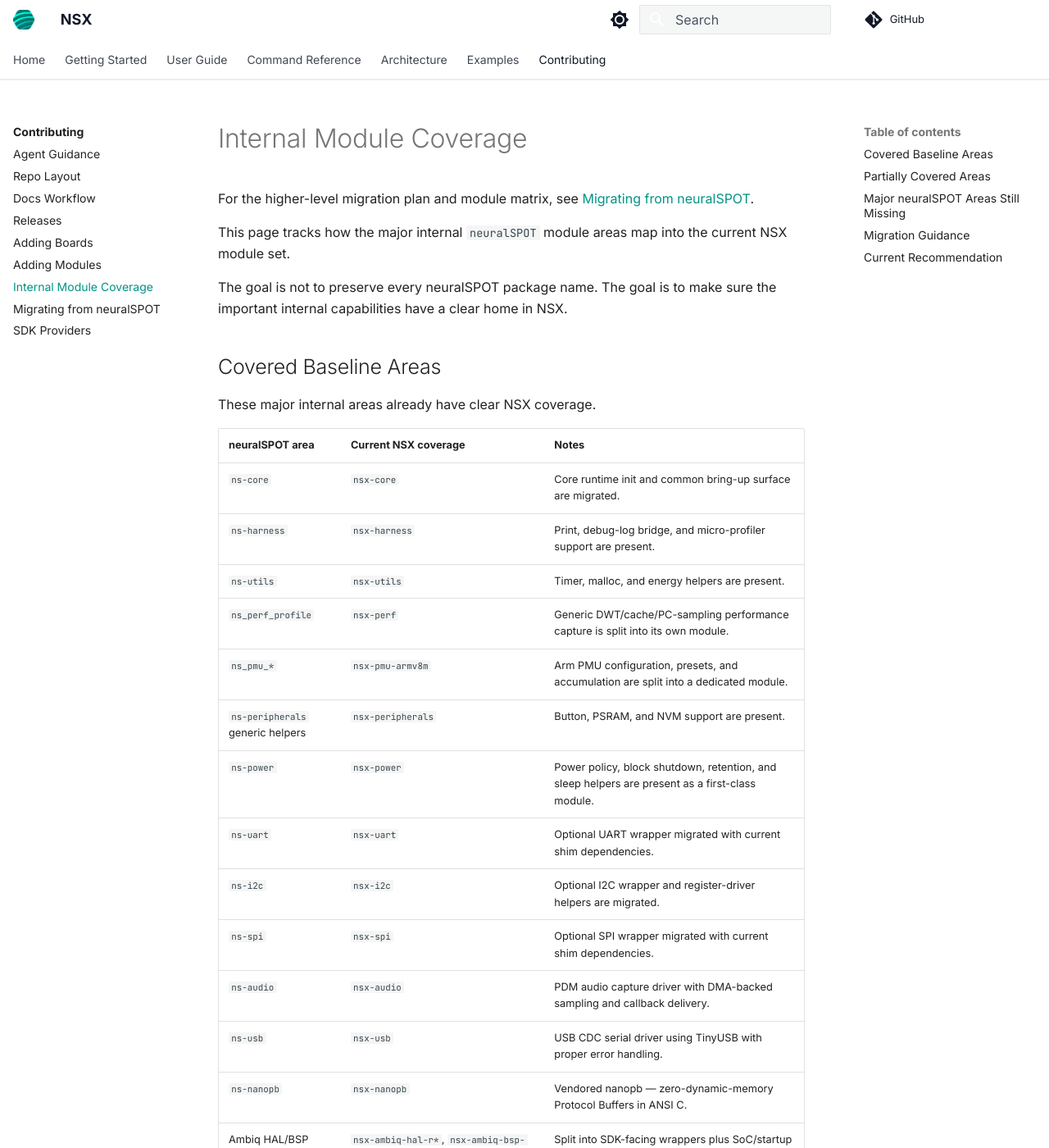
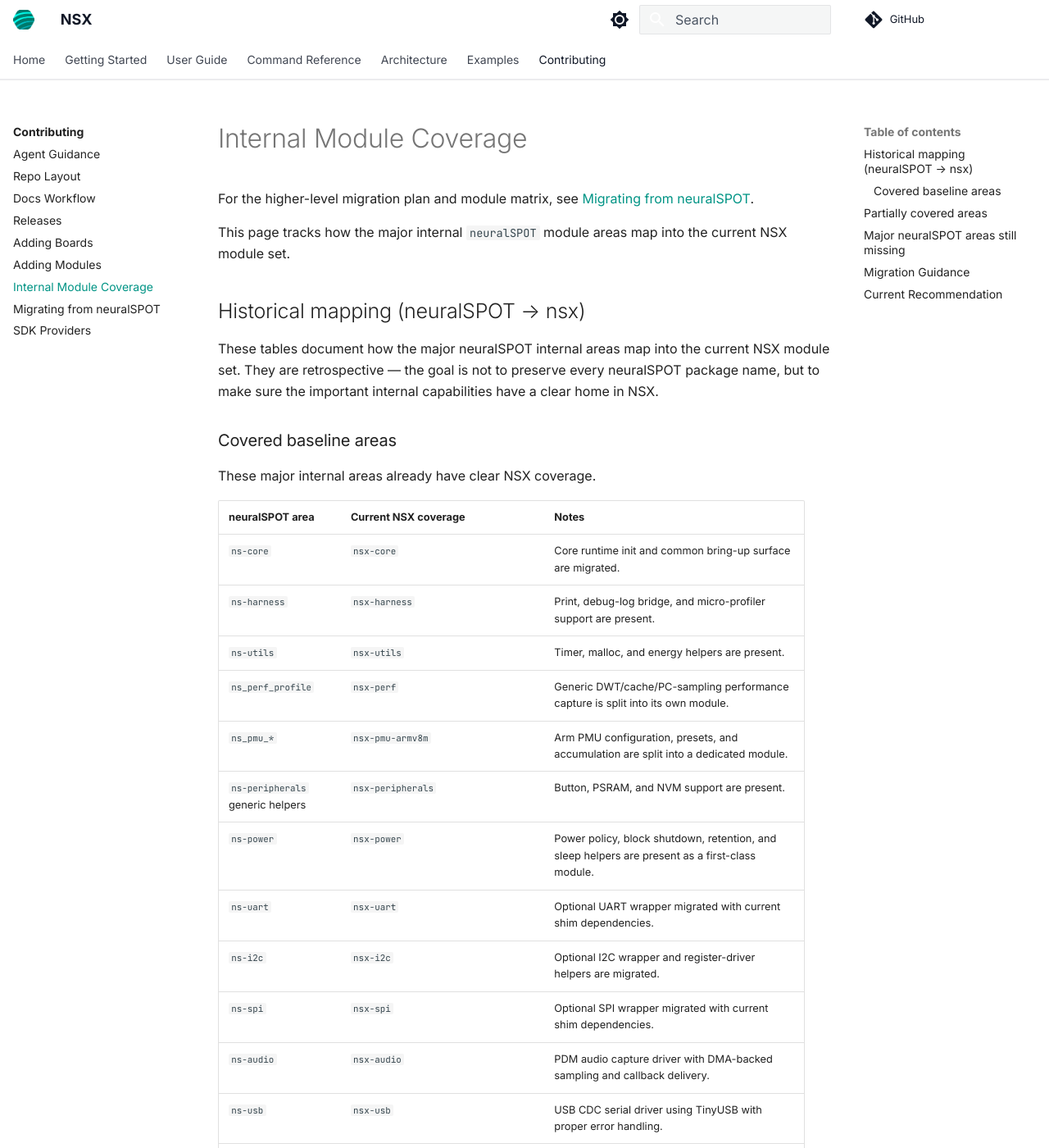
Before and after one commit to AmbiqAI/neuralspotx, an MkDocs documentation site: the page built from docs/contributing/module-coverage.md, in a window 1280 px wide and 1400 px high. Shown: the whole window at 82% size. Built offline with MkDocs 1.6.1 and Material for MkDocs 9.7.7, drawn with Linux system fonts in a browser that asks for light colours; comment, search, counter and statistics services are not loaded; some of the changed text lies outside the part shown.

Commit message:
chore(phase2): address review feedback
Addresses Copilot + Codex review on PR #69.

- AppLockBusyError/AppLockUnavailableError now subclass NSXLockError so cli.main's NSXError handler classifies them properly (codex P2)

- broaden NSXLockError docstring to cover both advisory-lock acquire failures and on-disk lock-file schema mismatches

- operations/_lock: don't say '(regenerating)' when read_lock fails under check=True (read-only mode)

- operations/__init__: docstring says neuralspotx.api (was nsx.api)

- tests/test_nsx_lock: import NSXLockError from public neuralspotx (not _errors)

- docs/contributing/module-coverage: restructure under 'Historical mapping (neuralSPOT -> nsx)' section per #63 acceptance

- CHANGELOG: refine Unreleased entry

```diff
--- a/docs/contributing/module-coverage.md
+++ b/docs/contributing/module-coverage.md
@@ -6,10 +6,14 @@ For the higher-level migration plan and module matrix, see
 This page tracks how the major internal `neuralSPOT` module areas map into the
 current NSX module set.
 
-The goal is not to preserve every neuralSPOT package name. The goal is to make sure
+## Historical mapping (neuralSPOT → nsx)
+
+These tables document how the major neuralSPOT internal areas map
+into the current NSX module set. They are retrospective — the goal
+is not to preserve every neuralSPOT package name, but to make sure
 the important internal capabilities have a clear home in NSX.
 
-## Covered Baseline Areas
+### Covered baseline areas
 
 These major internal areas already have clear NSX coverage.
 
@@ -31,7 +35,7 @@ These major internal areas already have clear NSX coverage.
 | Ambiq HAL/BSP wiring | `nsx-ambiq-hal-r*`, `nsx-ambiq-bsp-r*`, `nsx-soc-hal`, `nsx-cmsis-startup` | Split into SDK-facing wrappers plus SoC/startup integration. |
 | thin common wrappers | `nsx-portable-api` | Optional migration-friendly shim for printf, delay, and interrupt helpers. |
 
-## Partially Covered Areas
+## Partially covered areas
 
 These areas have some coverage, but the full neuralSPOT feature surface is not yet
 represented as first-class NSX modules.
@@ -43,7 +47,7 @@ represented as first-class NSX modules.
 | profiling helpers spread across `ns-utils` and `ns-harness` | partial | Generic perf and PMU helpers now have dedicated modules; legacy TFLM-oriented profiling glue remains in `nsx-harness`. |
 | print and low-power print behavior | partial | Basic print paths exist; deeper legacy power-aware print behavior is not fully split out yet. |
 
-## Major neuralSPOT Areas Still Missing
+## Major neuralSPOT areas still missing
 
 These remain valid migration targets if they still matter for NSX.
 
```
Also changed, not shown: CHANGELOG.md (+16 -8 lines), 5 other files.
